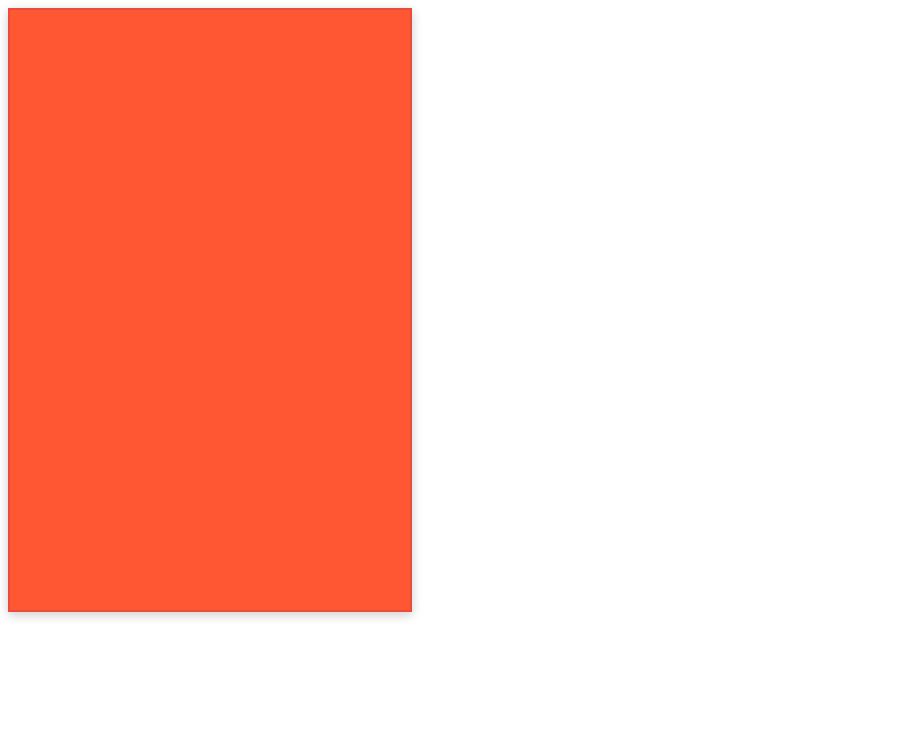
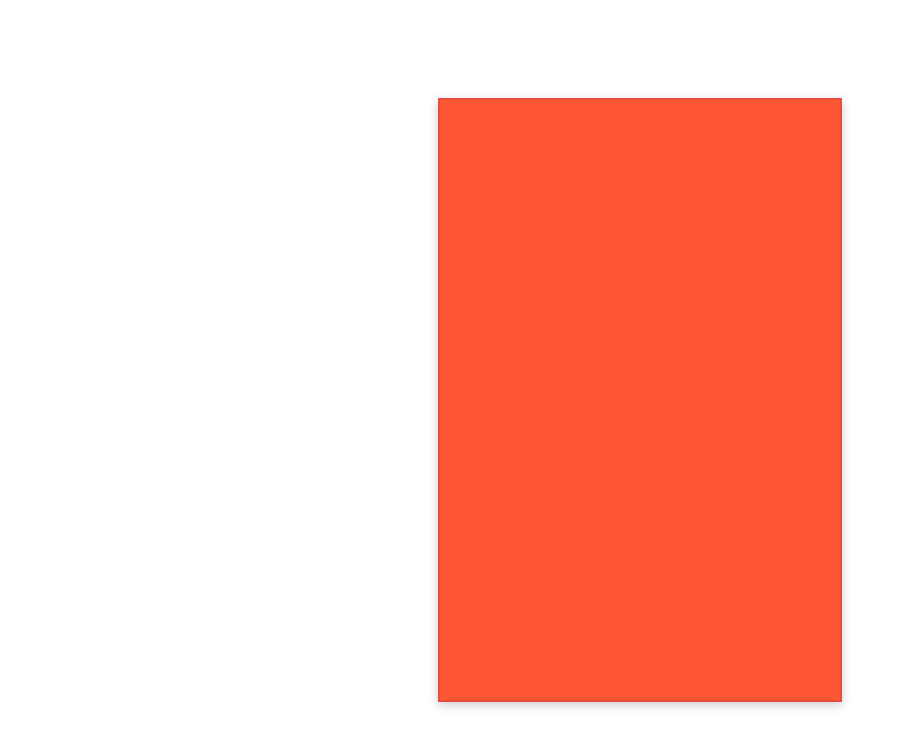
Before and after one commit to Faseeh-Naqvi/Calculator, a plain HTML site: page index.html in a window 1280 px wide. Shown: the whole page, without its empty margins (0-905 px from the left). Drawn offline with Linux system fonts and the light colour scheme.

Commit message:
Centered the div(thank god) added box shadow and working on the display and number table.

```diff
--- a/index.html
+++ b/index.html
@@ -8,11 +8,16 @@
 </head>
 <body>
     <div class="rectangle">
-        <div id="body">
+        <div id="calcBody">
+            <flex id="display"> </flex>
+            <flex class="numbers">
+                <table>
 
-            <flex class="numbers">
+
+                </table>
 
             </flex>
+
         </div>
     </div>
 
--- a/style.css
+++ b/style.css
@@ -4,11 +4,22 @@
     background-color: #ff5733; /* Set the background color */
     border: 2px solid #e74c3c; /* Add a border (optional) */
     box-shadow: 0 3px 10px rgb(0 0 0 / 0.2);
+    display: flex;
+    justify-content: center; /* Horizontally center */
+    align-items: center; /* Vertically center */
+    margin: 0; /* Remove default body margin */
+    padding: 0; /* Remove default body padding */
 }
 
-#body{
- position: absolute;
- top: 50%;
- right:50%;
- transform: translate(-50%,-50%);
+body {
+    display: flex;
+    justify-content: center; /* Horizontally center */
+    align-items: center; /* Vertically center */
+    height: 100vh; /* Make sure the body takes the full viewport height */
+    margin: 0; /* Remove default body margin */
+    padding: 0; /* Remove default body padding */
 }
+
+#calcBody{
+
+}
```
